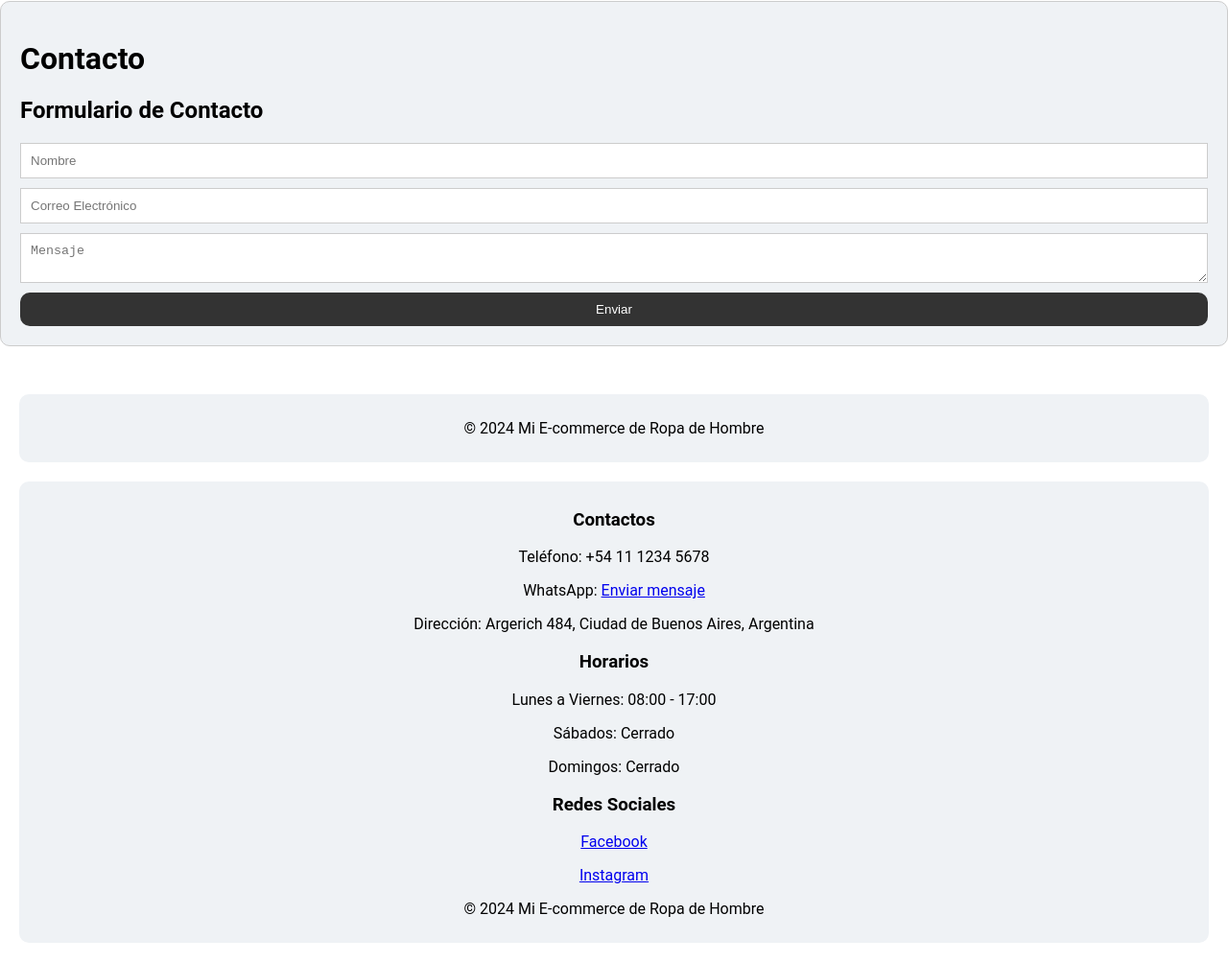
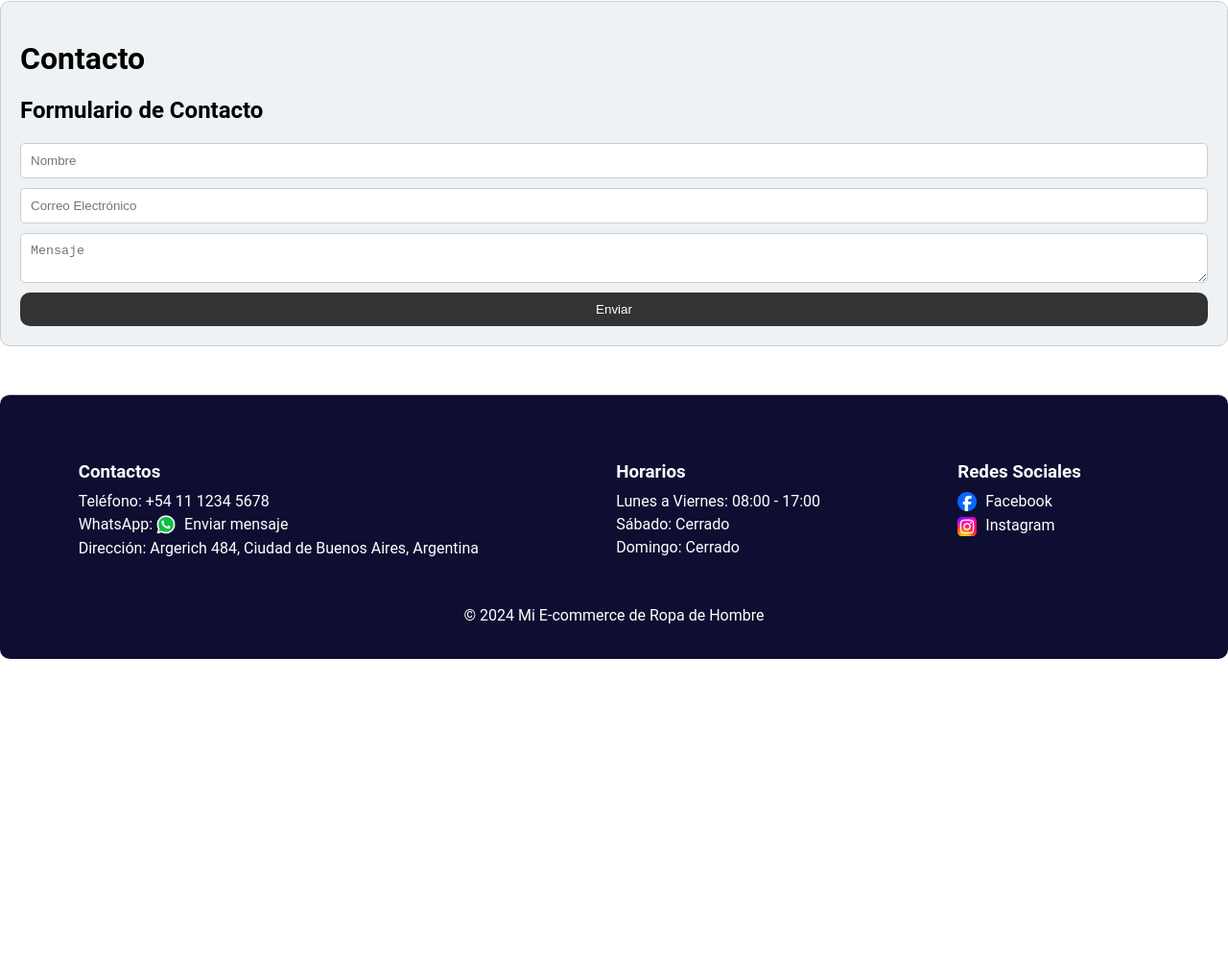
Before and after one commit to sarisaade/mi-ecommerce, a plain HTML site: page contacto.html in a window 1280 px wide. Shown: the part 357-1360 px from the top of the page at 96% size. After the commit the page ends 1044 px from the top, so only its background shows below. Drawn offline with Linux system fonts and the light colour scheme.

Commit message:
mejorando el footer y agregando mas estilos

```diff
--- a/contacto.html
+++ b/contacto.html
@@ -45,32 +45,38 @@
 
     </main>
     <footer>
+      <div class="footer-info">
+        <div class="contact-info">
+          <h3>Contactos</h3>
+           <p>Teléfono: +54 11 1234 5678</p>
+           <p>WhatsApp: <a href="https://wa.me/541112345678" target="_blank">
+            <img src="./whatsapp.png" alt="WhatsApp" class="social-icon"> Enviar mensaje</a>
+          </p>
+           <p>Dirección: Argerich 484, Ciudad de Buenos Aires, Argentina</p>
+           </div>
+           <div class="hours-info">
+            <h3>Horarios</h3>
+            <p>Lunes a Viernes: 08:00 - 17:00</p>
+            <p>Sábado: Cerrado</p> <p>Domingo: Cerrado</p>
+          </div> <div class="social-info"> <h3>Redes Sociales</h3>
+            <p>
+              <a href="https://facebook.com/legendariojeans" target="_blank">
+              <img src="./facebook.png" alt="Facebook" class="social-icon"> Facebook</a>
+            </p>
+             <p>
+              <a href="https://instagram.com/legendariojeans" target="_blank">
+                <img src="./instagram.png" alt="Instagram" class="social-icon">
+                Instagram</a>
+              </p>
+             </div>
+            </div>
+            <p>&copy; 2024 Mi E-commerce de Ropa de Hombre
 
-    <p>&copy; 2024 Mi E-commerce de Ropa de Hombre
-    </footer>
+            </p>
+  </footer>
+</footer>
 
 
 </body>
-<footer>
-    <div class="footer-info">
-      <div class="contact-info">
-        <h3>Contactos</h3>
-        <p>Teléfono: +54 11 1234 5678</p>
-         <p>WhatsApp: <a href="https://wa.me/541112345678" target="_blank">Enviar mensaje</a>
-        </p>
-        <p>Dirección: Argerich 484, Ciudad de Buenos Aires, Argentina</p> </div>
-        <div class="hours-info">
-          <h3>Horarios</h3>
-          <p>Lunes a Viernes: 08:00 - 17:00</p>
-           <p>Sábados: Cerrado</p>
-           <p>Domingos: Cerrado</p> </div>
-           <div class="social-info">
-            <h3>Redes Sociales</h3> <p>
-              <a href="https://facebook.com/legendariojeans" target="_blank">Facebook</a
-                ></p>
-                 <p>
-                  <a href="https://instagram.com/legendariojeans" target="_blank">Instagram</a>
-                </p> </div>
-      <p>&copy; 2024 Mi E-commerce de Ropa de Hombre</p>
-  </footer>
+
 </html>
--- a/styles.css
+++ b/styles.css
@@ -10,6 +10,7 @@ header {
   background-color: #fff;
   color: rgb(14, 14, 50);
   border-bottom: 2px solid #ccc;
+  border-radius: 5px;
 }
 
 header .banner {
@@ -97,9 +98,9 @@ nav ul li a {
 }
 
 
-footer {
+/*footer {
   background-color: rgb(239, 242, 245);
-  border: 2px;
+  border: 1px solid #ccc;
   border-radius: 10px;
   margin: 20px;
   padding: 10px;
@@ -107,6 +108,73 @@ footer {
   text-align: center;
   padding: 10px 0;
 }
+.titulos-info{
+  font-weight: bold;
+
+}*/
+footer {
+  border-radius: 10px;
+  background-color: rgb(14, 14, 50); /* Fondo azul */
+  color: white; /* Letras blancas */
+  text-align: center;
+  padding: 10px 0; /* Reduce el padding para que el footer sea más pequeño en altura */
+  border-top: 1px solid #ccc; /* Línea divisoria */
+
+}
+
+.footer-info {
+  display: flex;
+  justify-content: center; /* Centra las secciones del footer */
+  flex-wrap: wrap;
+  padding: 20px;
+  gap: 20px;
+}
+
+.footer-info div {
+  margin: 10px;
+  min-width: 200px;
+}
+
+.footer-info h3 {
+  margin-bottom: 10px;
+}
+
+.footer-info p {
+  margin: 5px 0;
+}
+
+footer a {
+  color: white;
+  text-decoration: none;
+}
+
+footer a:hover {
+  text-decoration: underline;
+}
+
+.social-icon {
+  width: 20px;
+  height: 20px;
+  vertical-align: middle;
+  margin-right: 5px;
+}
+
+/* Media Queries para pantallas más grandes */
+@media (min-width: 768px) {
+  footer {
+    padding: 20px 0;
+  }
+
+  .footer-info {
+    justify-content: space-around; /* Distribuye las secciones en pantallas grandes */
+  }
+
+  .footer-info div {
+    text-align: left; /* Alinea el texto a la izquierda en pantallas grandes */
+  }
+}
+
+
 .productos-tittle{
   text-align: center;
   margin-top: 20px;
@@ -155,6 +223,7 @@ footer {
   text-align: left;
   margin-top: 20px;
 
+
 }
 .contact-form {
   margin: 50px auto;
@@ -169,12 +238,13 @@ form {
   display: flex;
   flex-direction: column;
   gap: 10px;
-  background-color: ;
+
 }
 
 form input, form textarea, form button {
   padding: 10px;
   border: 1px solid #ccc;
+  border-radius: 5px;
 }
 
 form button {
@@ -273,3 +343,4 @@ form button:hover {
    margin-right: auto;
 
    display: block;
+   }
```
Also changed, not shown: index.html (+34 -6 lines), productos.html (+23 -15 lines), facebook.png (added), foto local.jpg, instagram.png (added), whatsapp.png (added).
